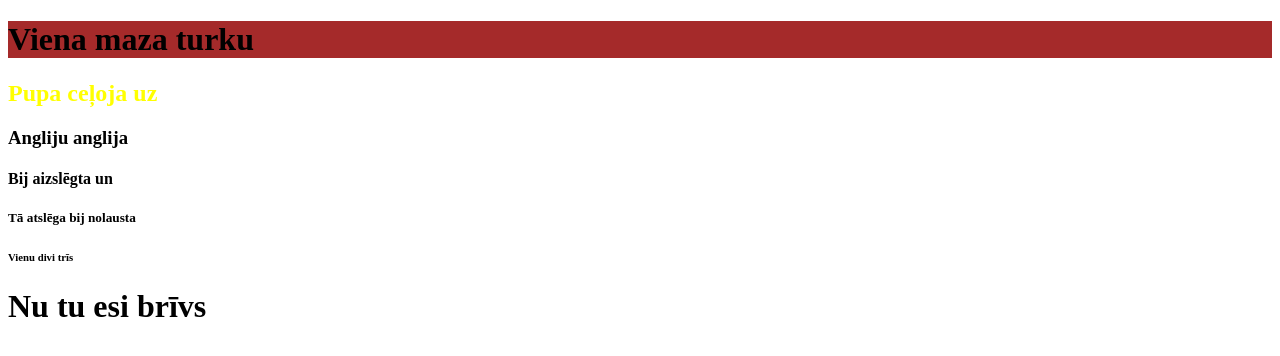
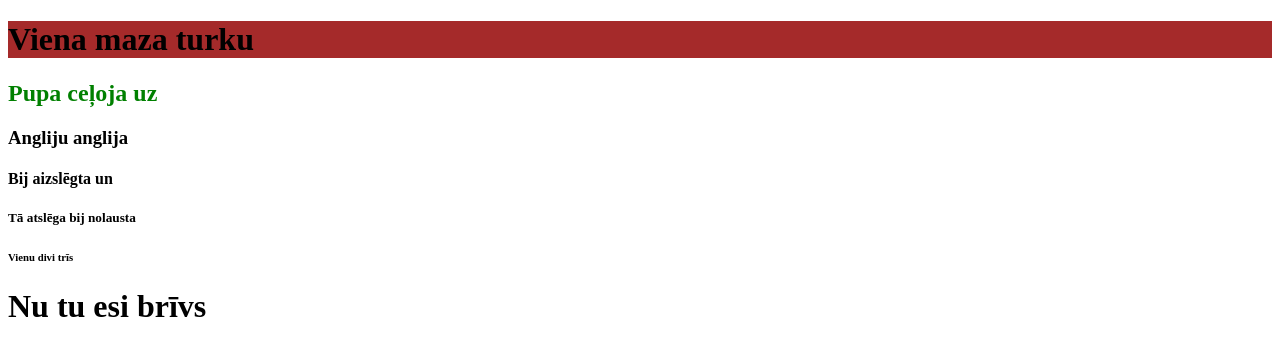
Before and after one commit to Gabitis/w3bpage_style, a plain HTML site: page index.html in a window 1280 px wide. Drawn offline with Linux system fonts and the light colour scheme.

Commit message:
Update index.html

```diff
--- a/index.html
+++ b/index.html
@@ -7,7 +7,7 @@
 <body>
 
 <h1 style="background-color:brown;">Viena maza turku</h1>
-<h2 style="color:yellow;">Pupa ceļoja uz</h2>
+<h2 style="color:green;">Pupa ceļoja uz</h2>
 <h3>Angliju anglija</h3>
 <h4>Bij aizslēgta un</h4>
 <h5>Tā atslēga bij nolausta</h5>
```
